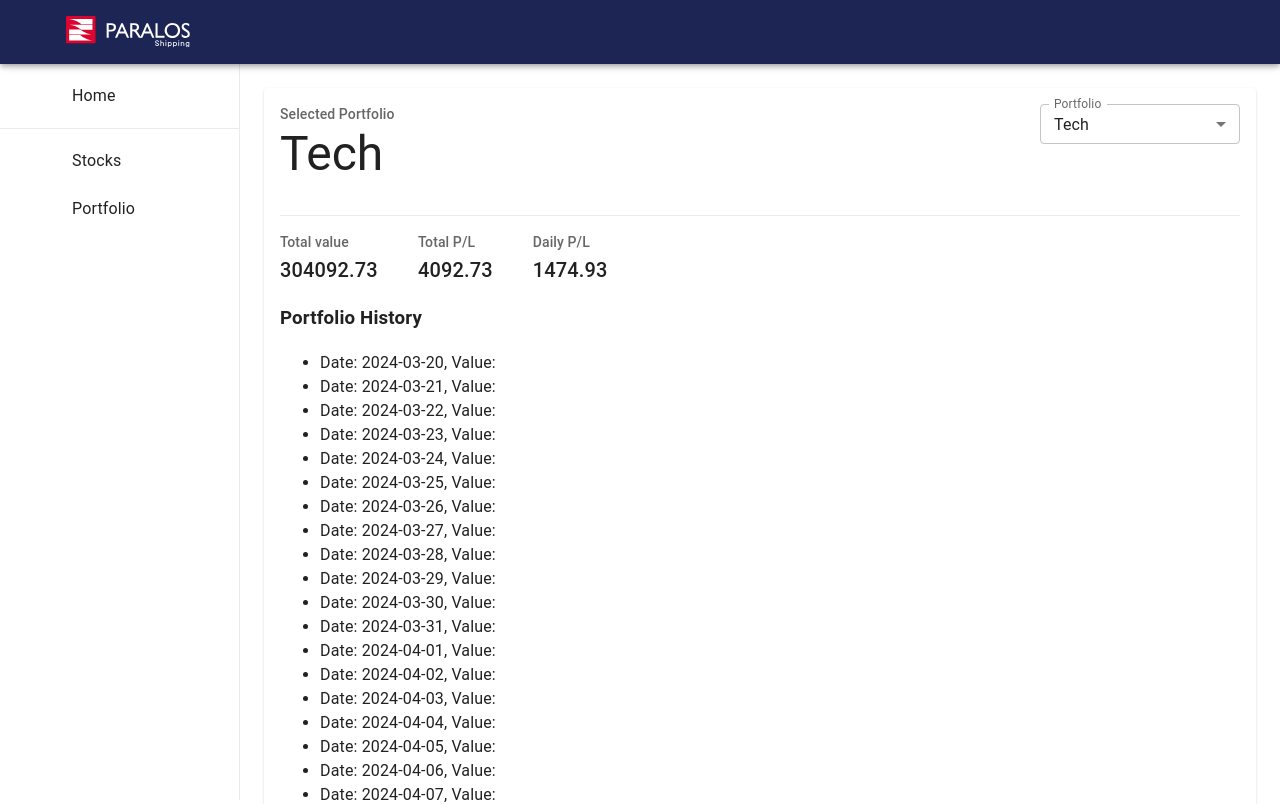
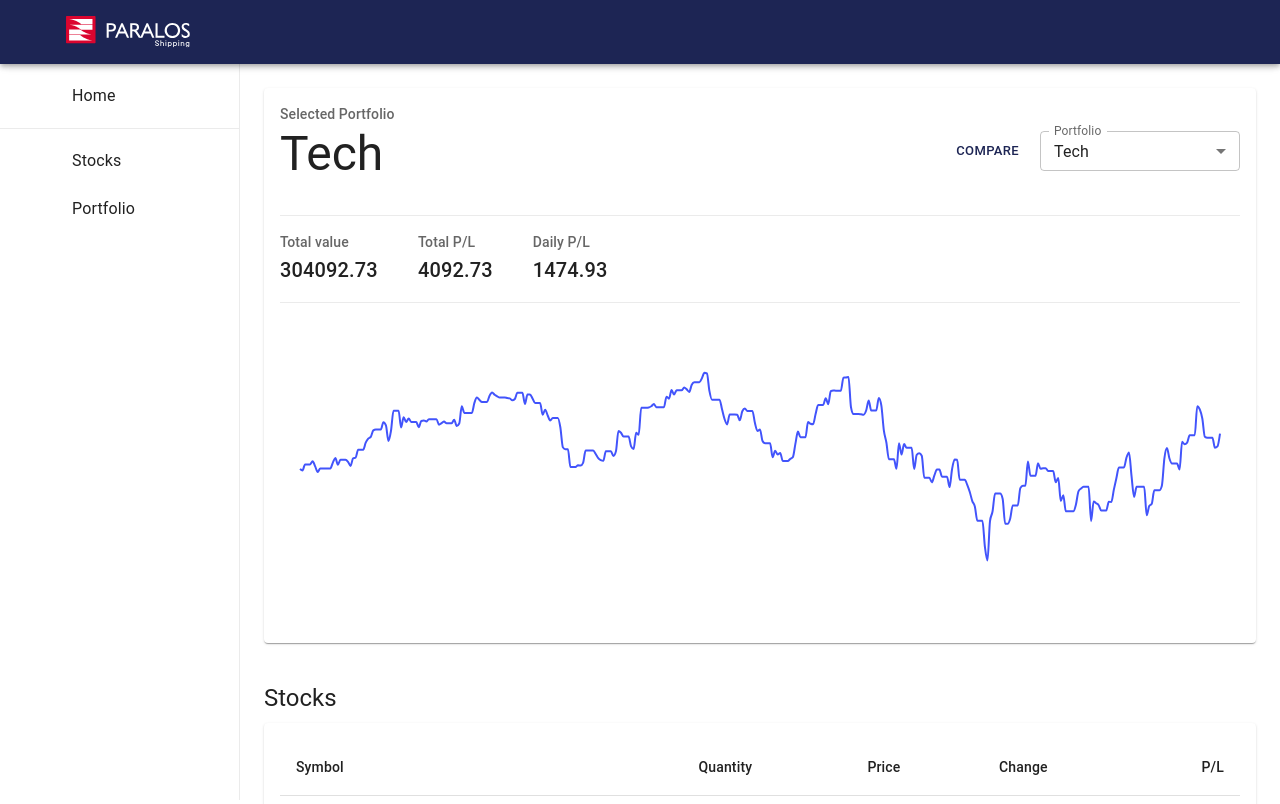
Before and after one commit to vlchristos/paralos-dashboard, a React (Vite) app: page / in a window 1280 px wide. Shown: the top 804 px of the page. Built offline with nearby package versions, Linux system fonts and the light colour scheme; some icons are missing.

Commit message:
Adding chart & compare chart to home

```diff
--- a/package.json
+++ b/package.json
@@ -14,6 +14,7 @@
     "@emotion/styled": "^11.14.1",
     "@mui/icons-material": "^7.2.0",
     "@mui/material": "^7.2.0",
+    "@mui/x-charts": "^8.8.0",
     "@reduxjs/toolkit": "^2.8.2",
     "react": "^19.1.0",
     "react-dom": "^19.1.0",
--- a/src/components/Pages/home/PortfolioDetails.tsx
+++ b/src/components/Pages/home/PortfolioDetails.tsx
@@ -1,12 +1,26 @@
-import { Box, Card, CardContent, Divider, Typography } from "@mui/material";
+import {
+  Box,
+  Button,
+  Card,
+  CardContent,
+  Divider,
+  Typography,
+} from "@mui/material";
 import { useAppSelector } from "../../../store";
 import { selectActivePortfolio } from "../../../store/portfolios/selectors";
 import PortfolioSelector from "./PortfolioSelector";
 import PortfolioStats from "./PortfolioStats";
 import PortfolioGraph from "./PortfolioGraph";
+import PortfolioGraphSimple from "./PortfolioGraphSimple";
+import { useState } from "react";
 
 export default function PortfolioDetails() {
   const selectedPortfolio = useAppSelector(selectActivePortfolio);
+  const [compare, setCompare] = useState(false);
+
+  const handleCompare = () => {
+    setCompare((prev) => !prev);
+  };
 
   return (
     <Card>
@@ -20,13 +34,23 @@ export default function PortfolioDetails() {
               {selectedPortfolio ? selectedPortfolio.name : "–"}
             </Typography>
           </Box>
-          <PortfolioSelector />
+          <Box display="flex" gap={2} alignItems="center">
+            <Button
+              size="small"
+              variant={compare ? "contained" : "text"}
+              onClick={handleCompare}
+            >
+              Compare
+            </Button>
+            <PortfolioSelector />
+          </Box>
         </Box>
         <Divider sx={{ my: 2 }} />
         <Box mb={2}>
           <PortfolioStats />
         </Box>
-        <PortfolioGraph />
+        <Divider sx={{ mb: 2 }} />
+        {compare ? <PortfolioGraph /> : <PortfolioGraphSimple />}
       </CardContent>
     </Card>
   );
--- a/src/components/Pages/home/PortfolioGraph.tsx
+++ b/src/components/Pages/home/PortfolioGraph.tsx
@@ -1,27 +1,76 @@
+import { LineChart } from "@mui/x-charts/LineChart";
 import { useAppSelector } from "../../../store";
-import { selectActivePortfolioHistory } from "../../../store/portfolios/selectors";
+import {
+  selectActivePortfolio,
+  selectPortfolioItems,
+} from "../../../store/portfolios/selectors";
+import { useTheme } from "@mui/material";
+import { useEffect, useState } from "react";
 
-export default function PortfolioGraph() {
-  const history = useAppSelector(selectActivePortfolioHistory);
-  console.log("history", history);
+type Series = {
+  data: number[];
+  label: string;
+  showMark: boolean;
+};
+
+export default function PorfolioGraph() {
+  const theme = useTheme();
+  const portfolios = useAppSelector(selectPortfolioItems);
+  const selectedPortfolio = useAppSelector(selectActivePortfolio);
+  const [dataSeries, setDataSeries] = useState<Series[]>([]);
+
+  useEffect(() => {
+    if (!portfolios || portfolios.length === 0 || !selectedPortfolio) {
+      return;
+    }
+
+    const series: Series[] = [];
+
+    series.push({
+      data: selectedPortfolio?.history.map((h) => h.total_value) || [],
+      label: selectedPortfolio?.name || "Selected Portfolio",
+      showMark: false,
+    });
+
+    const rest = portfolios.filter((p) => p.id !== selectedPortfolio.id);
+
+    rest.forEach((p) => {
+      series.push({
+        data: p.history.map((h) => h.total_value),
+        label: p.name,
+        showMark: false,
+      });
+    });
+
+    setDataSeries(series);
+  }, [portfolios, selectedPortfolio]);
+
+  if (portfolios.length === 0 || portfolios[0].history.length === 0) {
+    return null; // No data to display
+  }
 
   return (
-    <div>
-      {history && history.length > 0 ? (
-        <div>
-          {/* Render your graph component here using the history data */}
-          <h3>Portfolio History</h3>
-          <ul>
-            {history.map((entry, index) => (
-              <li key={index}>
-                Date: {entry.date}, Value: {entry.value}
-              </li>
-            ))}
-          </ul>
-        </div>
-      ) : (
-        <p>No portfolio history available.</p>
-      )}
-    </div>
+    <LineChart
+      height={300}
+      series={dataSeries}
+      xAxis={[
+        {
+          scaleType: "time",
+          data: portfolios[0].history?.map((h) => new Date(h.date)),
+          valueFormatter: (value) => {
+            return new Intl.DateTimeFormat("en-US", {
+              month: "short",
+              day: "numeric",
+            }).format(value);
+          },
+        },
+      ]}
+      yAxis={[{ position: "none" }]}
+      colors={[
+        theme.palette.primary.main,
+        theme.palette.action.disabled,
+        theme.palette.action.disabledBackground,
+      ]}
+    />
   );
 }
--- /dev/null
+++ b/src/components/Pages/home/PortfolioGraphSimple.tsx
@@ -0,0 +1,59 @@
+import { useAppSelector } from "../../../store";
+import { selectActivePortfolioHistory } from "../../../store/portfolios/selectors";
+import { ChartContainer } from "@mui/x-charts/ChartContainer";
+import {
+  LinePlot,
+  MarkPlot,
+  lineElementClasses,
+} from "@mui/x-charts/LineChart";
+import type { PortfolioHistoricData } from "../../../types/portfolio/portfolio";
+import { Box, LinearProgress } from "@mui/material";
+
+export default function PortfolioGraphSimple() {
+  const history: PortfolioHistoricData[] = useAppSelector(
+    selectActivePortfolioHistory,
+  );
+
+  if (!history || history.length === 0) {
+    return (
+      <Box
+        height={300}
+        display="flex"
+        alignItems="center"
+        justifyContent="center"
+      >
+        <LinearProgress sx={{ width: "80%" }} />
+      </Box>
+    );
+  }
+
+  return (
+    <ChartContainer
+      height={300}
+      series={[
+        {
+          showMark: false,
+          type: "line",
+          data: history.map((h) => h.total_value),
+        },
+      ]}
+      xAxis={[
+        {
+          scaleType: "point",
+          data: history.map((h) => new Date(h.date)),
+          position: "none",
+        },
+      ]}
+      yAxis={[{ position: "none" }]}
+      sx={{
+        [`& .${lineElementClasses.root}`]: {
+          strokeWidth: 2,
+        },
+      }}
+      disableAxisListener
+    >
+      <LinePlot />
+      <MarkPlot />
+    </ChartContainer>
+  );
+}
--- a/src/components/Pages/home/PortfolioStats.tsx
+++ b/src/components/Pages/home/PortfolioStats.tsx
@@ -4,6 +4,26 @@ import { selectActivePortfolioStats } from "../../../store/portfolios/selectors"
 
 export default function PortfolioStats() {
   const selectedPortfolioStats = useAppSelector(selectActivePortfolioStats);
+
+  function isNegative(value?: number): boolean {
+    return value !== undefined && value < 0;
+  }
+
+  if (!selectedPortfolioStats) {
+    return (
+      <Box
+        display="flex"
+        justifyContent="center"
+        alignItems="center"
+        height={100}
+      >
+        <Typography variant="body2" color="textSecondary">
+          No portfolio stats available
+        </Typography>
+      </Box>
+    );
+  }
+
   return (
     <Box display="flex" gap={5} flexWrap="wrap">
       <Box>
--- a/src/components/Pages/home/index.tsx
+++ b/src/components/Pages/home/index.tsx
@@ -1,6 +1,5 @@
 import { Box, Paper, Typography } from "@mui/material";
 import AppLayout from "../../AppLayout";
-import PortfolioSelector from "./PortfolioSelector";
 import { useAppDispatch, useAppSelector } from "../../../store";
 import { useEffect } from "react";
 import { getTodayStocks } from "../../../store/today/todaySlice";
--- a/src/components/StocksTable/index.tsx
+++ b/src/components/StocksTable/index.tsx
@@ -1,4 +1,4 @@
-import { Avatar, Box, Typography } from "@mui/material";
+import { Avatar, Box, CircularProgress, Typography } from "@mui/material";
 import type { TodayStock } from "../../types/today/today";
 import Table from "@mui/material/Table";
 import TableBody from "@mui/material/TableBody";
@@ -38,12 +38,25 @@ export default function StocksTable({ stocks }: StocksTableProps) {
     ),
   );
 
+  if (rows.length === 0) {
+    return (
+      <Box
+        height={300}
+        display="flex"
+        alignItems="center"
+        justifyContent="center"
+      >
+        <CircularProgress />
+      </Box>
+    );
+  }
+
   return (
     <TableContainer>
       <Table aria-label="simple table">
         <TableHead>
           <TableRow>
-            <TableCell></TableCell>
+            <TableCell>Symbol</TableCell>
             <TableCell align="right">Quantity</TableCell>
             <TableCell align="right">Price</TableCell>
             <TableCell align="right">Change</TableCell>
```
Also changed, not shown: 1 other file (tests, documents, lock files or other folders).
